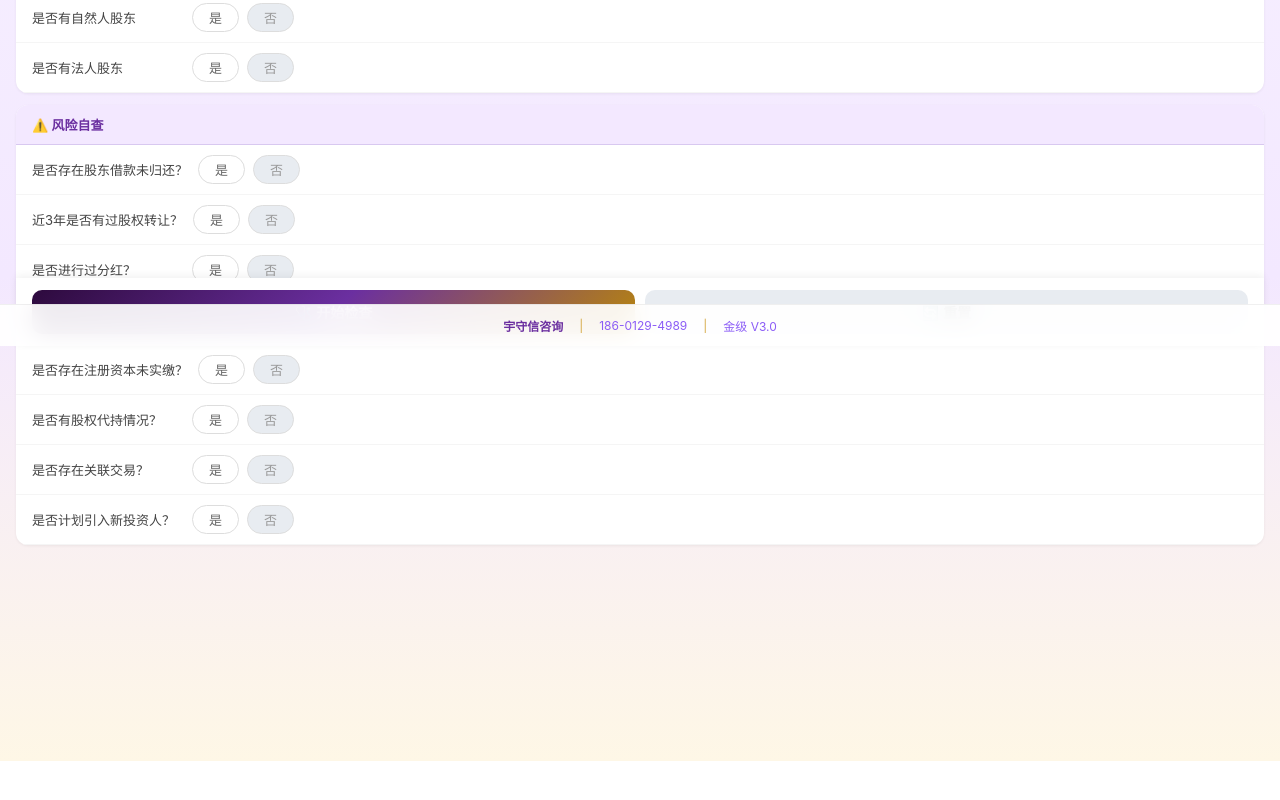
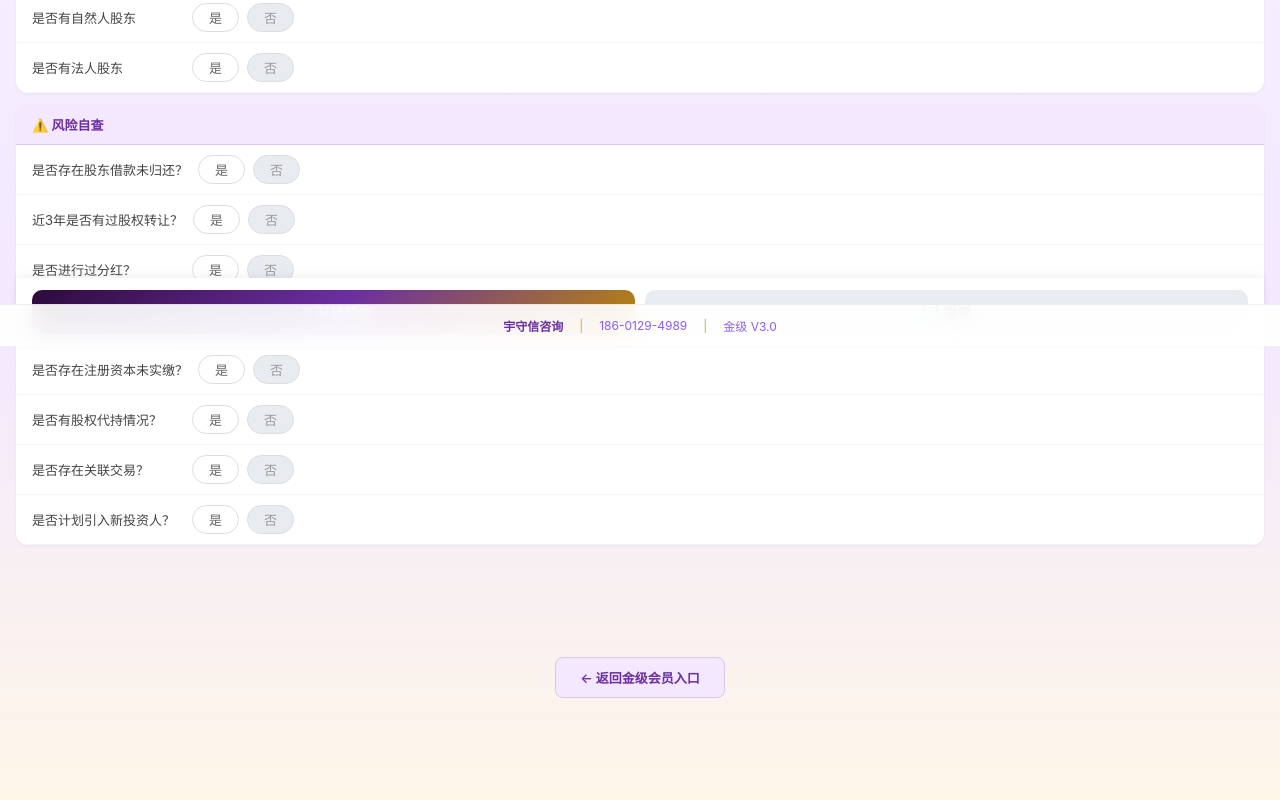
Before and after one commit to Sparrow528/equity-check, a plain HTML site: page index.html in a window 1280 px wide. Shown: the part 454-1254 px from the top of the page. Before the commit the page ends 1215 px from the top, so only its background shows below. Drawn offline with Linux system fonts and the light colour scheme.

Commit message:
fix: 添加返回金级入口链接

```diff
--- a/index.html
+++ b/index.html
@@ -267,6 +267,10 @@ function downloadPDF(){
 }
 </script>
 
+  <div style="text-align:center;padding:16px">
+    <a href="https://sparrow528.github.io/gold-toolbox/" style="display:inline-block;padding:10px 24px;background:#f3e8ff;color:#6b2fa0;border-radius:8px;font-size:13px;font-weight:600;text-decoration:none;border:1px solid #d8c8f0">← 返回金级会员入口</a>
+  </div>
+
 <div style="position:fixed;bottom:0;left:0;right:0;background:rgba(255,255,255,.92);backdrop-filter:blur(12px);border-top:1px solid rgba(0,0,0,.06);padding:12px 20px;display:flex;align-items:center;justify-content:center;gap:16px;font-size:12px;color:#8b5cf6;z-index:100">
   <span style="font-weight:600;color:#6b2fa0">宇守信咨询</span>
   <span style="color:#d4a843">|</span>
```
